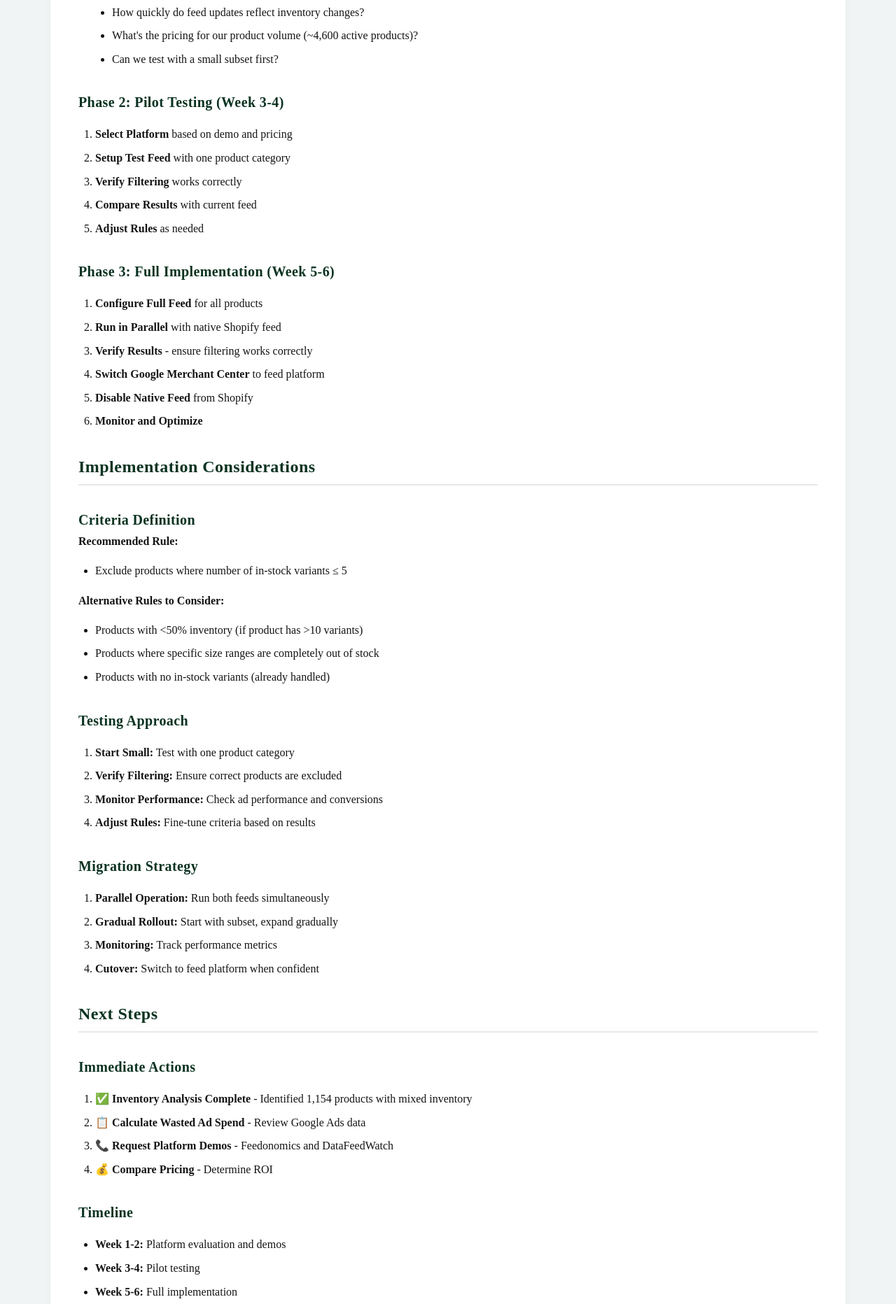
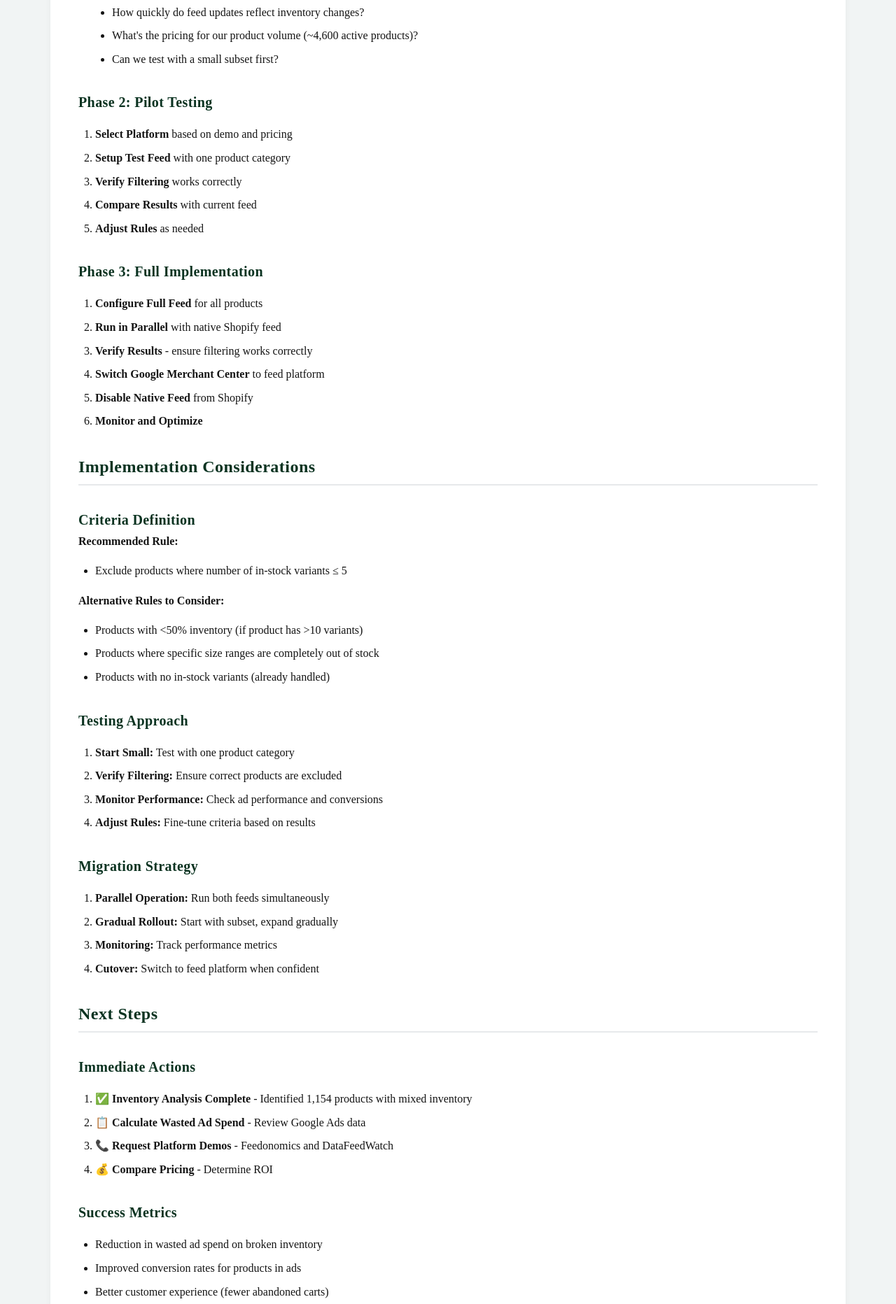
Before and after one commit to petebuzzell-ad/rudis-documentation, a plain HTML site: page GOOGLE-ADS-SOLUTION-REVIEW.html in a window 1280 px wide. Shown: the part 6721-8585 px from the top of the page at 70% size. Drawn offline with Linux system fonts and the light colour scheme; a web font is replaced by a local one.

Commit message:
Remove prescriptive timing callouts from solution review
- Remove week-based timelines from phase headings
- Remove timeline section from Next Steps
- Keep document helpful but less prescriptive about timing

```diff
--- a/GOOGLE-ADS-SOLUTION-REVIEW.html
+++ b/GOOGLE-ADS-SOLUTION-REVIEW.html
@@ -309,7 +309,7 @@ Google Merchant Center</code></pre>
             <section id="recommended-path">
                 <h2>Recommended Path Forward</h2>
 
-                <h3>Phase 1: Platform Evaluation (Week 1-2)</h3>
+                <h3>Phase 1: Platform Evaluation</h3>
                 <ol>
                     <li><strong>Calculate Current Wasted Ad Spend</strong>
                         <ul>
@@ -336,7 +336,7 @@ Google Merchant Center</code></pre>
                     </li>
                 </ol>
 
-                <h3>Phase 2: Pilot Testing (Week 3-4)</h3>
+                <h3>Phase 2: Pilot Testing</h3>
                 <ol>
                     <li><strong>Select Platform</strong> based on demo and pricing</li>
                     <li><strong>Setup Test Feed</strong> with one product category</li>
@@ -345,7 +345,7 @@ Google Merchant Center</code></pre>
                     <li><strong>Adjust Rules</strong> as needed</li>
                 </ol>
 
-                <h3>Phase 3: Full Implementation (Week 5-6)</h3>
+                <h3>Phase 3: Full Implementation</h3>
                 <ol>
                     <li><strong>Configure Full Feed</strong> for all products</li>
                     <li><strong>Run in Parallel</strong> with native Shopify feed</li>
@@ -400,13 +400,6 @@ Google Merchant Center</code></pre>
                     <li>💰 <strong>Compare Pricing</strong> - Determine ROI</li>
                 </ol>
 
-                <h3>Timeline</h3>
-                <ul>
-                    <li><strong>Week 1-2:</strong> Platform evaluation and demos</li>
-                    <li><strong>Week 3-4:</strong> Pilot testing</li>
-                    <li><strong>Week 5-6:</strong> Full implementation</li>
-                </ul>
-
                 <h3>Success Metrics</h3>
                 <ul>
                     <li>Reduction in wasted ad spend on broken inventory</li>
```
Also changed, not shown: 1 other file.
